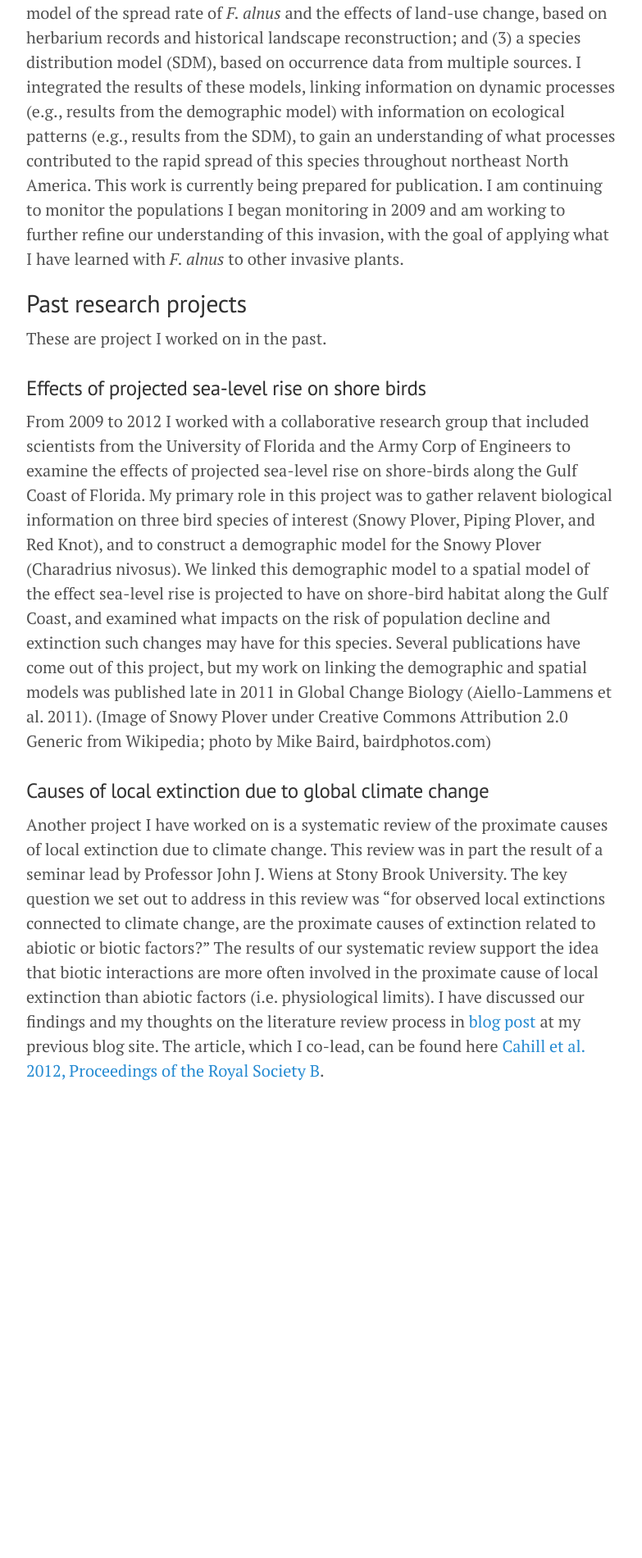
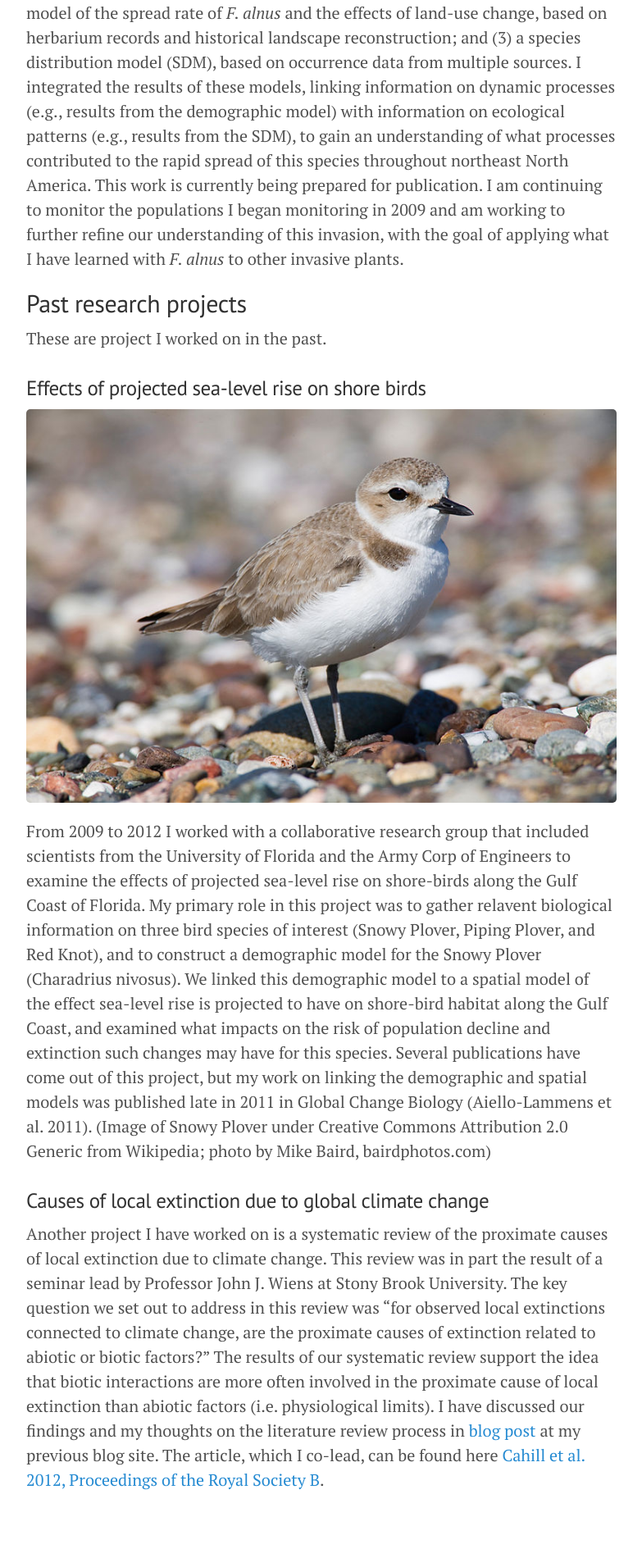
Before and after one commit to mlammens/mlammens.github.io, a Jekyll site: the page built from research.md, in a window 1280 px wide. Shown: the part 1703-3603 px from the top of the page at 82% size, without its empty margins (248-1031 px from the left). Built offline with Jekyll 4.4.1, drawn with Linux system fonts in a browser that asks for light colours; Markdown is read by kramdown in place of the engine named in the settings; before the commit the page ends 3104 px from its top, so only the background shows below that.

Commit message:
Added linke to Snowy Plover image

```diff
--- a/research.md
+++ b/research.md
@@ -64,6 +64,8 @@ These are project I worked on in the past.
 
 ### Effects of projected sea-level rise on shore birds
 
+![snowy-plover]({{site-url}}/images/snowy-plover.jpg)
+
 From 2009 to 2012 I worked with a collaborative research group that included scientists
 from the University of Florida and the Army Corp of Engineers to examine the effects of
 projected sea-level rise on shore-birds along the Gulf Coast of Florida.  My primary role
```
